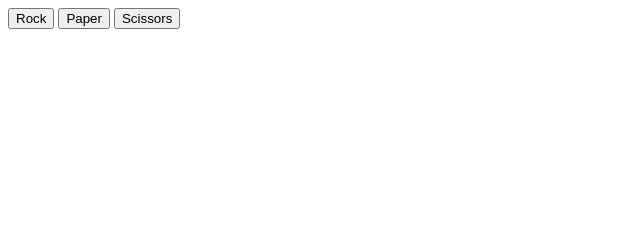
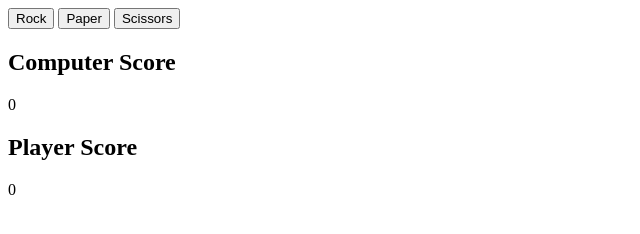
Before and after one commit to mohameddjebloun/rock-paper-scissors, a plain HTML site: page index.html in a window 1280 px wide. Shown: the whole page, without its empty margins (0-640 px from the left). Drawn offline with Linux system fonts and the light colour scheme.

Commit message:
Create the scoreboard

```diff
--- a/index.html
+++ b/index.html
@@ -13,5 +13,15 @@
     <div class="roundResult">
         <p></p>
     </div>
+    <div class="scoreboard">
+        <div class="computerScore">
+            <h2>Computer Score</h2>
+            <p>0</p>
+        </div>
+        <div class="playerScore">
+            <h2>Player Score</h2>
+            <p>0</p>
+        </div>
+    </div>
 </body>
 </html>
```
